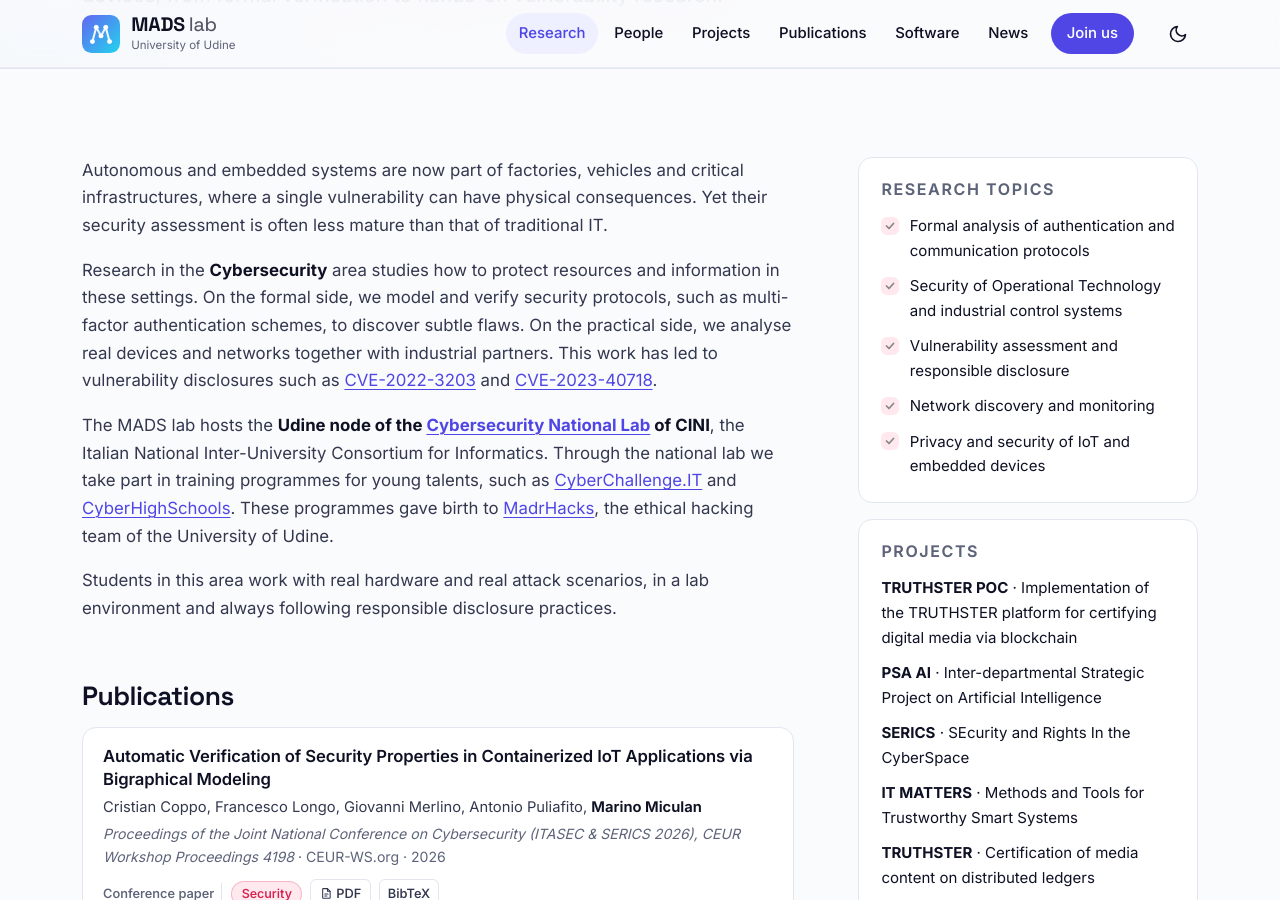
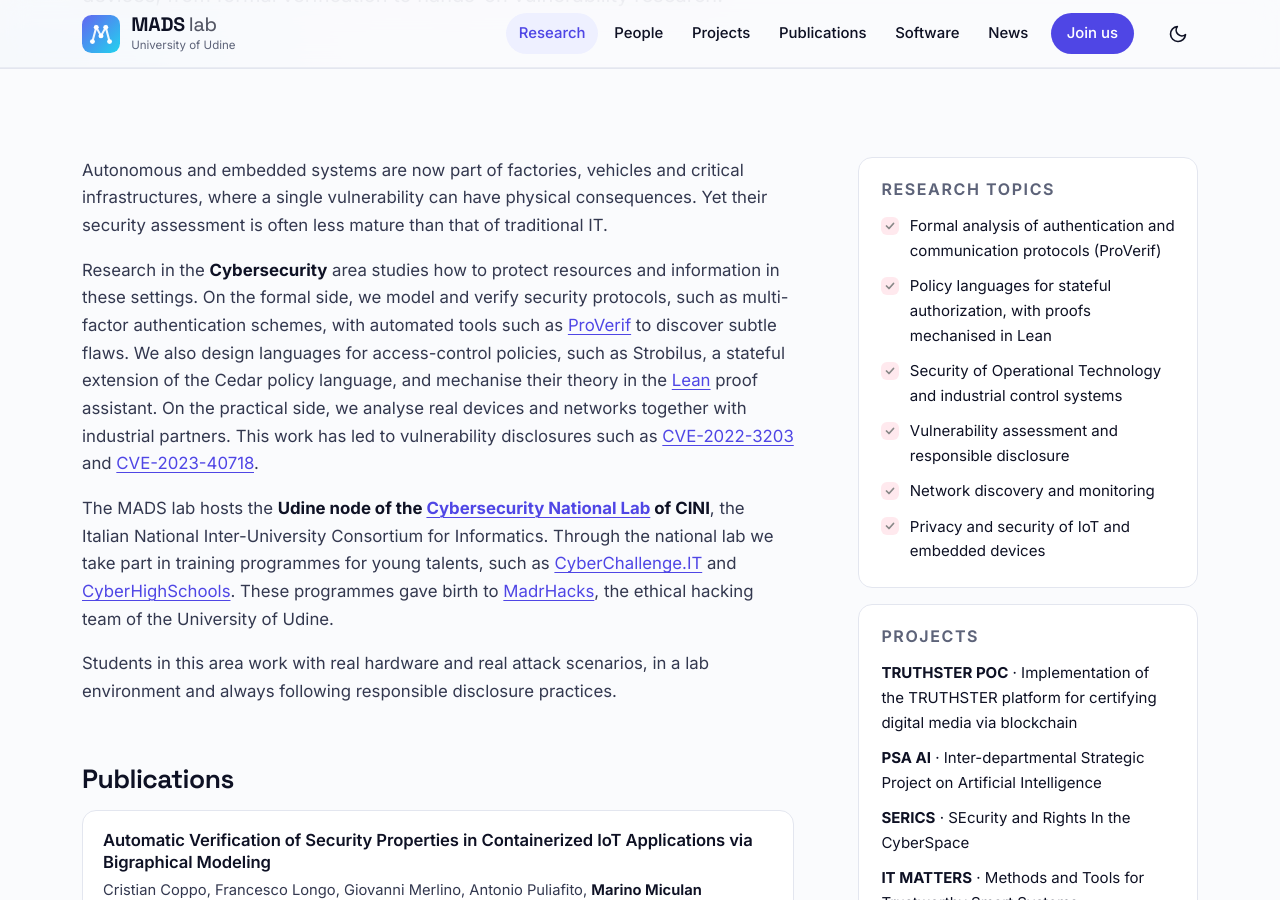
Before and after one commit to cysecud/mads.github.io, a Jekyll site: the page built from _groups/cybersecurity.md, in a window 1280 px wide and 900 px high, scrolled down 303 px. Built offline with Jekyll 4.4.1, drawn with Linux system fonts in a browser that asks for light colours.

Commit message:
Cybersecurity: ProVerif and Lean-mechanised theory of Strobilus
Co-Authored-By: Claude Opus 5.5 (1M context) <noreply@anthropic.com>

```diff
--- a/_groups/cybersecurity.md
+++ b/_groups/cybersecurity.md
@@ -8,7 +8,8 @@ summary: >-
   Breaking and fixing real systems: security of protocols, networks and
   industrial devices, from formal verification to hands-on vulnerability research.
 topics:
-  - Formal analysis of authentication and communication protocols
+  - Formal analysis of authentication and communication protocols (ProVerif)
+  - Policy languages for stateful authorization, with proofs mechanised in Lean
   - Security of Operational Technology and industrial control systems
   - Vulnerability assessment and responsible disclosure
   - Network discovery and monitoring
@@ -21,8 +22,11 @@ Yet their security assessment is often less mature than that of traditional IT.
 
 Research in the **Cybersecurity** area studies how to protect resources and
 information in these settings. On the formal side, we model and verify security
-protocols, such as multi-factor authentication schemes, to discover subtle
-flaws. On the practical side, we analyse real devices and networks together with
+protocols, such as multi-factor authentication schemes, with automated tools
+such as [ProVerif](https://bblanche.gitlabpages.inria.fr/proverif/) to discover
+subtle flaws. We also design languages for access-control policies, such as
+Strobilus, a stateful extension of the Cedar policy language, and mechanise their
+theory in the [Lean](https://lean-lang.org) proof assistant. On the practical side, we analyse real devices and networks together with
 industrial partners. This work has led to vulnerability disclosures such as
 [CVE-2022-3203]({{ site.baseurl }}/2022/09/lord-of-the-orings/) and
 [CVE-2023-40718]({{ site.baseurl }}/2023/11/cve-2023-40718/).
--- a/research.html
+++ b/research.html
@@ -87,9 +87,9 @@ layout: default
     <div class="feature-grid">
       <div class="feature"><h3>Formal models of concurrency</h3><p>Process calculi, bigraphical reactive systems, coalgebraic semantics and behavioural equivalences.</p></div>
       <div class="feature"><h3>Types and logics</h3><p>Type theory, categorical semantics and logical frameworks for reasoning about programs.</p></div>
-      <div class="feature"><h3>Proof assistants</h3><p>Long-standing expertise with interactive theorem provers such as <strong>Rocq</strong> (formerly Coq) and <strong>Lean</strong>, used to mechanise calculi, protocols and programs and obtain machine-checked guarantees of correctness.</p></div>
+      <div class="feature"><h3>Proof assistants</h3><p>Long-standing expertise with interactive theorem provers such as <strong>Rocq</strong> (formerly Coq) and <strong>Lean</strong>, used to mechanise calculi, protocols, programs and policy languages and obtain machine-checked guarantees of correctness.</p></div>
       <div class="feature"><h3>Coordination</h3><p>Languages and strategies for coordinating distributed, autonomous components, including transactions and choreographies.</p></div>
-      <div class="feature"><h3>Security protocols</h3><p>Verification of security properties of authentication and communication protocols.</p></div>
+      <div class="feature"><h3>Security protocols</h3><p>Verification of security properties of authentication and communication protocols, with automated tools such as <strong>ProVerif</strong>.</p></div>
       <div class="feature"><h3>Embedded &amp; IoT</h3><p>Engineering techniques to implement trustworthy systems on constrained and embedded devices.</p></div>
       <div class="feature"><h3>Industrial collaboration</h3><p>Joint projects with companies on testing, vulnerability assessment and secure system design.</p></div>
     </div>
```
Also changed, not shown: join.md (+2 -1 lines).
